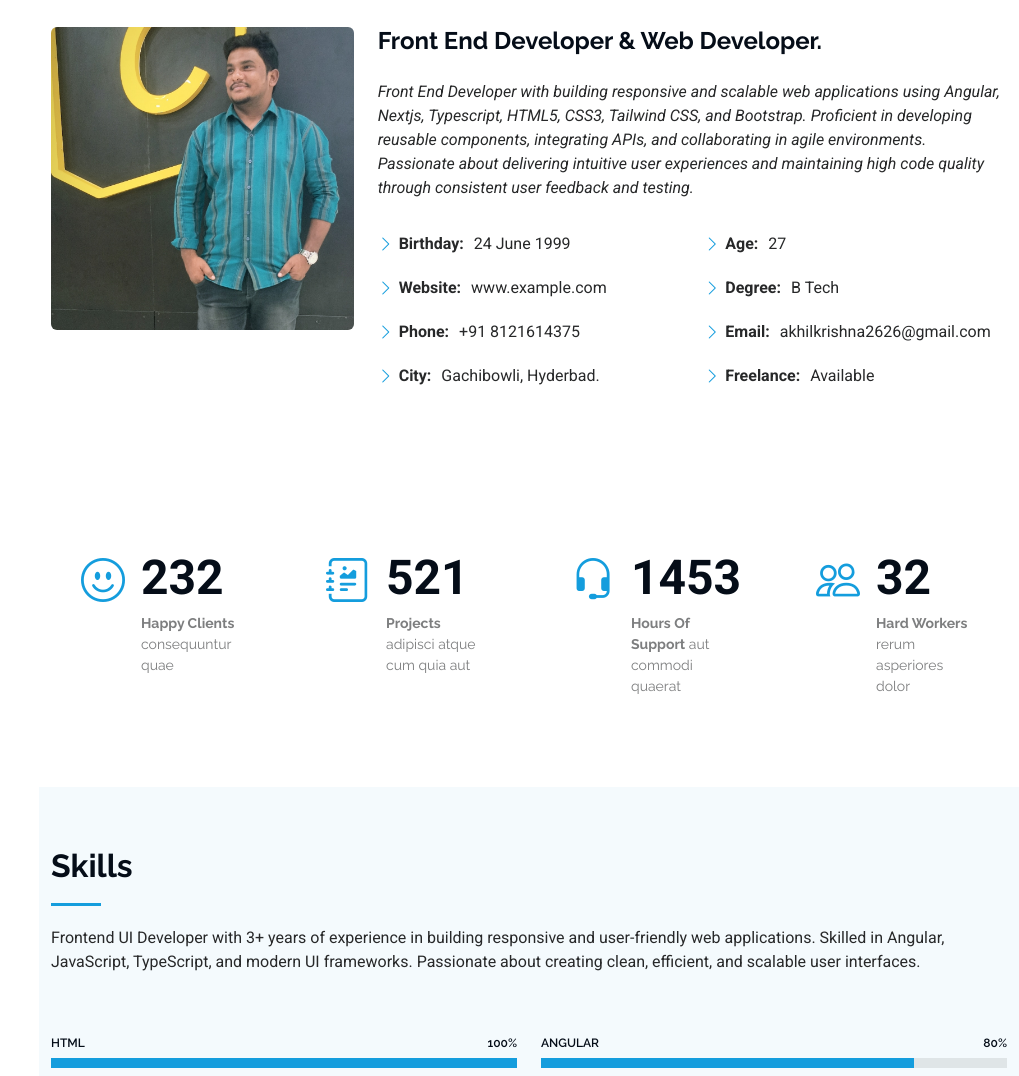
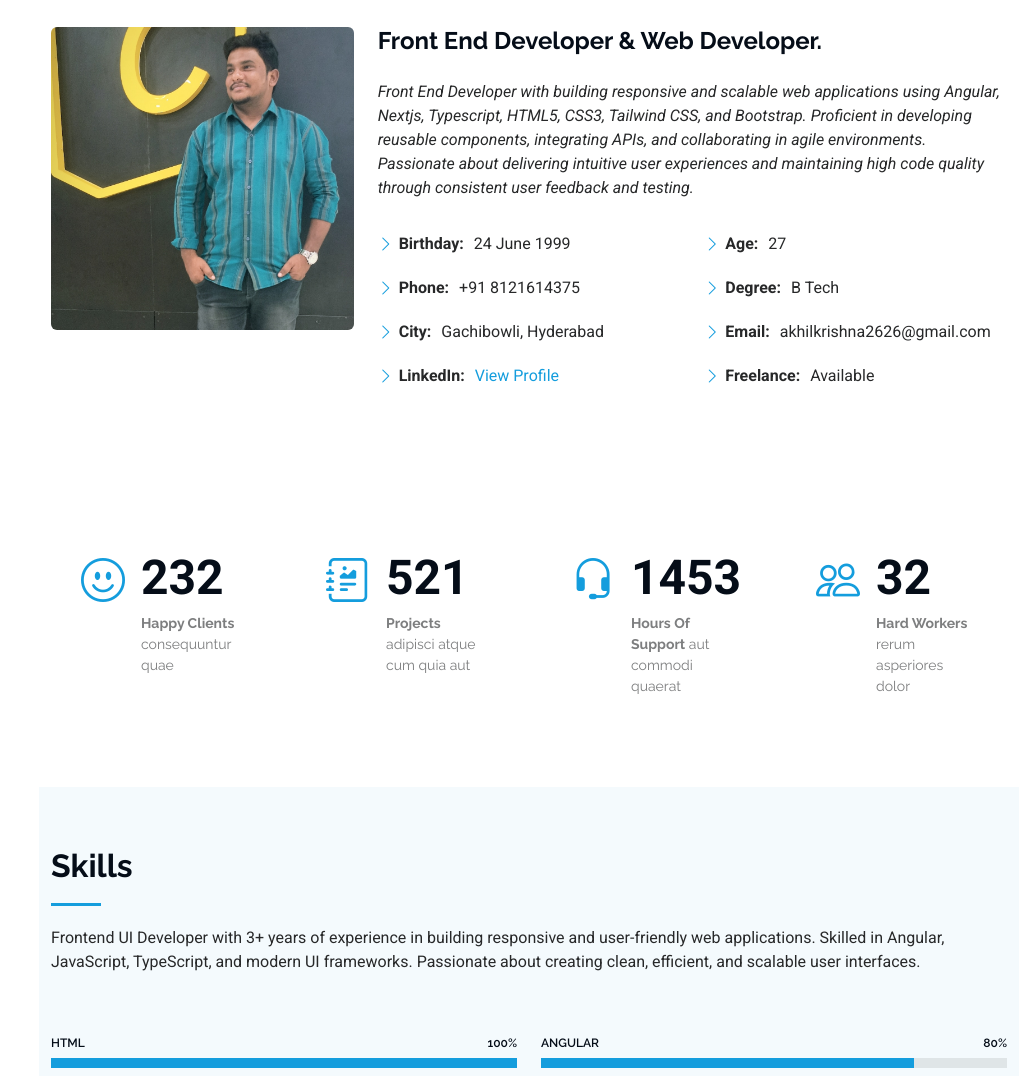
Before and after one commit to akhiluidev/akhiluidev, a plain HTML site: page index.html in a window 1280 px wide. Shown: the part 1043-2119 px from the top of the page, without its empty margins (261-1280 px from the left). Drawn offline with Linux system fonts and the light colour scheme.

Commit message:
linkedin/updation

```diff
--- a/index.html
+++ b/index.html
@@ -138,12 +138,22 @@
             <div class="row">
               <div class="col-lg-6">
                 <ul>
-                  <li><i class="bi bi-chevron-right"></i> <strong>Birthday:</strong> <span>24 June 1999</span></li>
-                  <li><i class="bi bi-chevron-right"></i> <strong>Website:</strong> <span>www.example.com</span></li>
-                  <li><i class="bi bi-chevron-right"></i> <strong>Phone:</strong> <span>+91 8121614375</span></li>
-                  <li><i class="bi bi-chevron-right"></i> <strong>City:</strong> <span> Gachibowli, Hyderbad.</span>
-                  </li>
-                </ul>
+  <li><i class="bi bi-chevron-right"></i> <strong>Birthday:</strong> <span>24 June 1999</span></li>
+
+  <li><i class="bi bi-chevron-right"></i> <strong>Phone:</strong> <span>+91 8121614375</span></li>
+
+  <li><i class="bi bi-chevron-right"></i> <strong>City:</strong> <span>Gachibowli, Hyderabad</span></li>
+
+  <li>
+    <i class="bi bi-chevron-right"></i>
+    <strong>LinkedIn:</strong>
+    <span>
+      <a href=" https://www.linkedin.com/in/akhil1999/" target="_blank">
+        View Profile
+      </a>
+    </span>
+  </li>
+</ul>
               </div>
               <div class="col-lg-6">
                 <ul>
```
